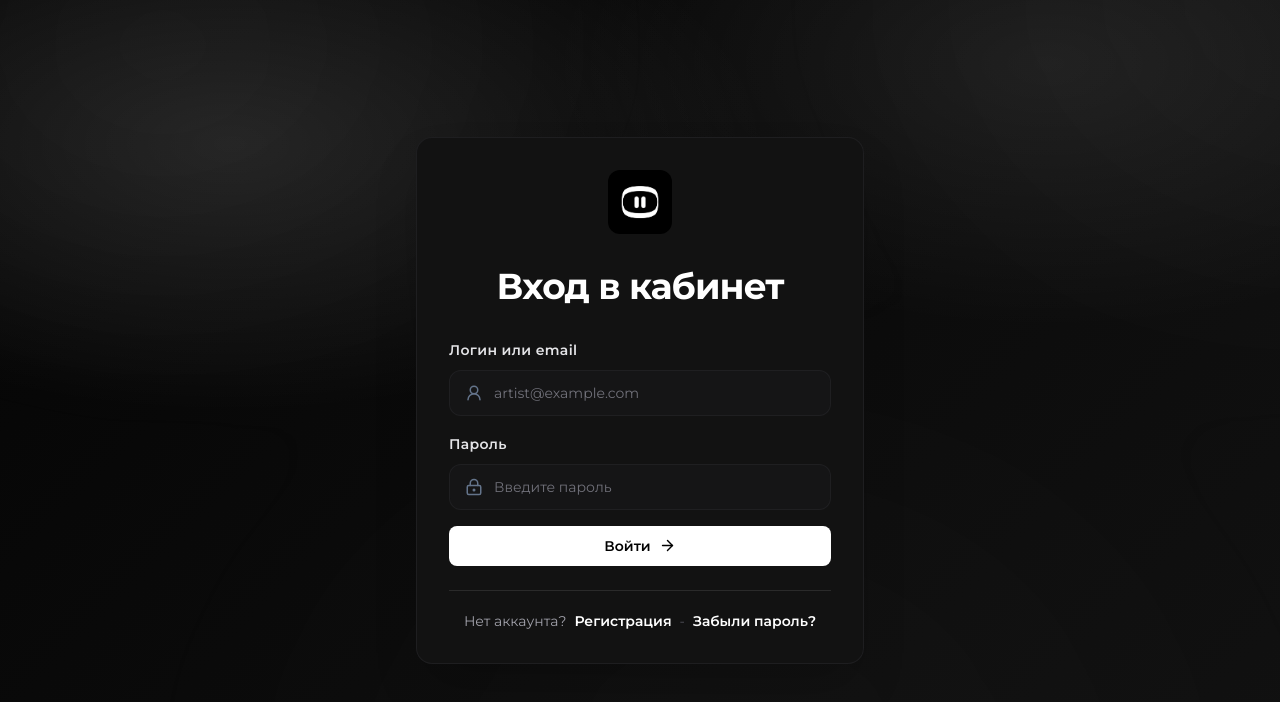
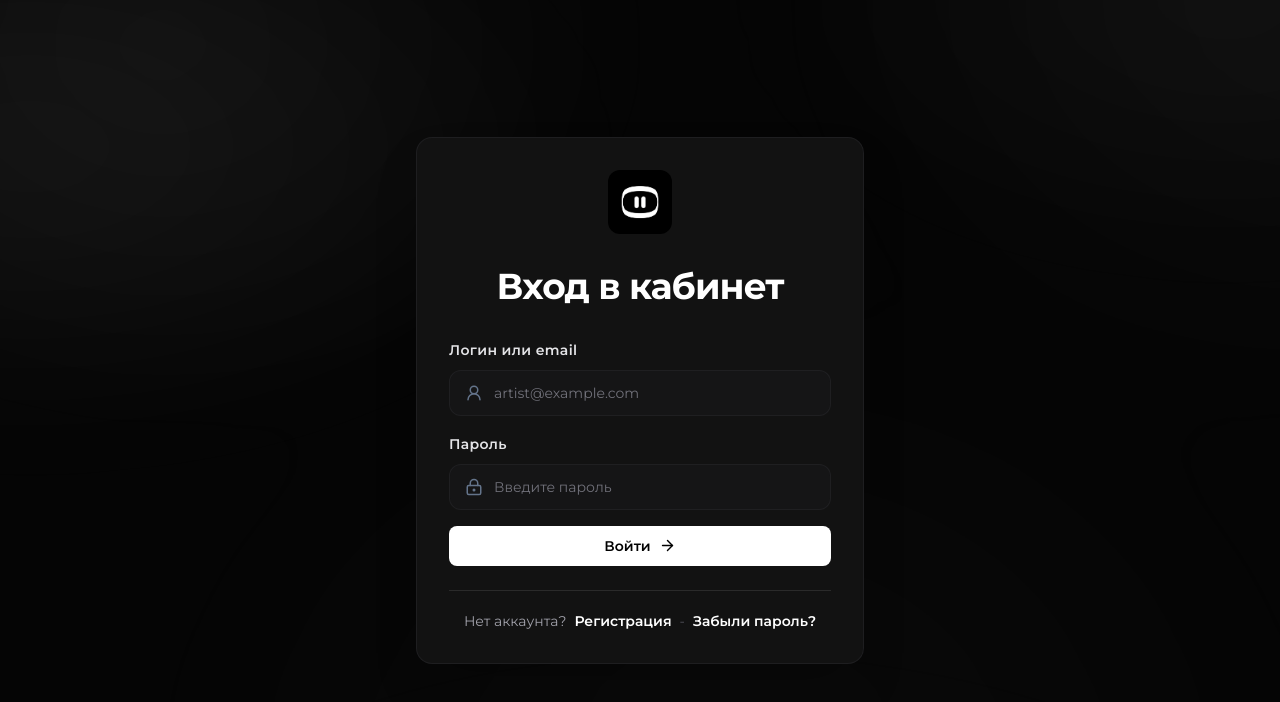
Before and after one commit to werffix/cd, a React (Vite) app in the folder frontend/: page /login in a window 1280 px wide. Shown: the top 702 px of the page. Built offline with nearby package versions, Linux system fonts and the light colour scheme; no server answers.

Commit message:
Add files via upload

```diff
--- a/frontend/src/components/ArtistShell.jsx
+++ b/frontend/src/components/ArtistShell.jsx
@@ -18,7 +18,7 @@ export default function ArtistShell({ user, avatarPreview, avatarFallback, menuO
   const [sidebarOpen, setSidebarOpen] = useState(false);
 
   return (
-    <div className="app-shell min-h-screen bg-[#0a0a0a]">
+    <div className="app-shell min-h-screen">
       <div className="flex min-h-screen">
         <aside className={`sticky top-0 hidden h-screen shrink-0 bg-[#0f0f0f] transition-all duration-300 md:block ${sidebarOpen ? 'w-64' : 'w-20'}`}>
           <div className={`flex h-20 items-center ${sidebarOpen ? 'justify-between px-4' : 'justify-center px-3'}`}>
@@ -74,8 +74,8 @@ export default function ArtistShell({ user, avatarPreview, avatarFallback, menuO
         </aside>
 
         <div className="flex-1">
-          <header className="sticky top-0 z-10 flex h-20 items-center justify-between border-b border-zinc-800/60 bg-[#0a0a0a]/90 px-5 backdrop-blur-xl sm:px-7">
-            <div className="flex items-center gap-3 pl-2">
+          <header className="sticky top-0 z-10 flex h-20 items-center justify-between border-b border-zinc-800/60 bg-black/45 px-5 backdrop-blur-xl sm:px-7">
+            <div className="flex items-center gap-3 pl-5 sm:pl-8">
               <button type="button" onClick={() => navigate('/dashboard')} className="flex h-10 w-10 items-center justify-center overflow-hidden rounded-xl bg-transparent">
                 <img src={siteLogo} alt="CDCULT" className="h-full w-full object-contain" />
               </button>
--- a/frontend/src/components/AuthShell.jsx
+++ b/frontend/src/components/AuthShell.jsx
@@ -11,7 +11,7 @@ export default function AuthShell({
   compact = false,
 }) {
   return (
-    <div className="app-shell relative flex min-h-screen items-center justify-center overflow-hidden bg-[#000000] px-4 py-8 sm:px-6">
+    <div className="app-shell relative flex min-h-screen items-center justify-center overflow-hidden px-4 py-8 sm:px-6">
       <div className="auth-aurora" />
       <section className="glass-card relative w-full max-w-md overflow-hidden bg-[#121212] p-6 sm:p-8">
         <div className="relative z-10">
--- a/frontend/src/index.css
+++ b/frontend/src/index.css
@@ -50,9 +50,9 @@
 	  }
 
 	  @keyframes siteAuroraFlow {
-	    0% { background-position: 0% 50%, 100% 0%, 50% 100%; }
-	    50% { background-position: 100% 40%, 0% 30%, 40% 0%; }
-	    100% { background-position: 0% 50%, 100% 0%, 50% 100%; }
+	    0% { transform: translate3d(-8%, -3%, 0) scale(1); opacity: 0.28; }
+	    50% { transform: translate3d(6%, 4%, 0) scale(1.12); opacity: 0.42; }
+	    100% { transform: translate3d(-4%, 2%, 0) scale(1.04); opacity: 0.32; }
 	  }
 
   .lucide {
@@ -63,14 +63,30 @@
 
 @layer components {
 	  .app-shell {
+	    position: relative;
 	    min-height: 100vh;
+	    overflow: hidden;
 	    color: white;
+	    background: #050505 !important;
+	  }
+
+	  .app-shell::before {
+	    content: "";
+	    position: fixed;
+	    inset: -22%;
+	    z-index: 0;
+	    pointer-events: none;
 	    background:
-	      radial-gradient(60% 48% at 18% 18%, rgba(255, 255, 255, 0.10), transparent 70%),
-	      radial-gradient(54% 46% at 82% 8%, rgba(255, 255, 255, 0.08), transparent 72%),
-	      linear-gradient(135deg, #040404 0%, #0a0a0a 42%, #111111 100%) !important;
-	    background-size: 180% 180%, 170% 170%, 100% 100%;
+	      radial-gradient(42% 34% at 18% 28%, rgba(255, 255, 255, 0.14), transparent 74%),
+	      radial-gradient(36% 30% at 78% 16%, rgba(255, 255, 255, 0.10), transparent 76%),
+	      radial-gradient(46% 32% at 52% 92%, rgba(255, 255, 255, 0.08), transparent 78%);
+	    filter: blur(72px);
 	    animation: siteAuroraFlow 18s ease-in-out infinite;
+	  }
+
+	  .app-shell > * {
+	    position: relative;
+	    z-index: 1;
 	  }
 
   .glass-card {
--- a/frontend/src/pages/AdminPanel.jsx
+++ b/frontend/src/pages/AdminPanel.jsx
@@ -487,7 +487,7 @@ export default function AdminPanel() {
   };
 
   return (
-    <div className="app-shell min-h-screen bg-[#0a0a0a]">
+    <div className="app-shell min-h-screen">
       <div className="flex min-h-screen">
         <aside className={`sticky top-0 hidden h-screen shrink-0 bg-[#0f0f0f] transition-all duration-300 md:block ${sidebarOpen ? 'w-64' : 'w-20'}`}>
           <div className={`flex h-20 items-center ${sidebarOpen ? 'justify-between px-4' : 'justify-center px-3'}`}>
@@ -549,8 +549,8 @@ export default function AdminPanel() {
 
         <div className="flex-1 pb-24 md:pb-0">
           <div className="mx-auto max-w-[1600px] px-4 py-4 sm:px-6 lg:px-8">
-            <header className="sticky top-0 z-10 mb-6 flex flex-wrap items-end justify-between gap-4 border-b border-zinc-800/60 bg-[#0a0a0a]/90 pb-5 backdrop-blur-xl">
-                <div className="flex items-center gap-3 pl-2">
+            <header className="sticky top-0 z-10 mb-6 flex flex-wrap items-end justify-between gap-4 border-b border-zinc-800/60 bg-black/45 pb-5 backdrop-blur-xl">
+                <div className="flex items-center gap-3 pl-5 sm:pl-8">
                   <div className="flex items-center gap-2">
                     <Disc3 size={16} className="text-zinc-400" />
                     <span className="text-sm font-semibold tracking-wide text-white">Панель модерации</span>
--- a/frontend/src/pages/PrivacyPage.jsx
+++ b/frontend/src/pages/PrivacyPage.jsx
@@ -2,7 +2,7 @@ import { Link } from 'react-router-dom';
 
 export default function PrivacyPage() {
   return (
-    <div className="app-shell min-h-screen bg-[#000000] px-4 py-10 sm:px-6">
+    <div className="app-shell min-h-screen px-4 py-10 sm:px-6">
       <div className="mx-auto max-w-4xl rounded-2xl border border-zinc-800/60 bg-[#121212] p-6 shadow-2xl sm:p-8">
         <div className="mb-8 flex items-center justify-between gap-4">
           <div>
--- a/frontend/src/pages/TermsPage.jsx
+++ b/frontend/src/pages/TermsPage.jsx
@@ -2,7 +2,7 @@ import { Link } from 'react-router-dom';
 
 export default function TermsPage() {
   return (
-    <div className="app-shell min-h-screen bg-[#000000] px-4 py-10 sm:px-6">
+    <div className="app-shell min-h-screen px-4 py-10 sm:px-6">
       <div className="mx-auto max-w-4xl rounded-2xl border border-zinc-800/60 bg-[#121212] p-6 shadow-2xl sm:p-8">
         <div className="mb-8 flex items-center justify-between gap-4">
           <div>
```
